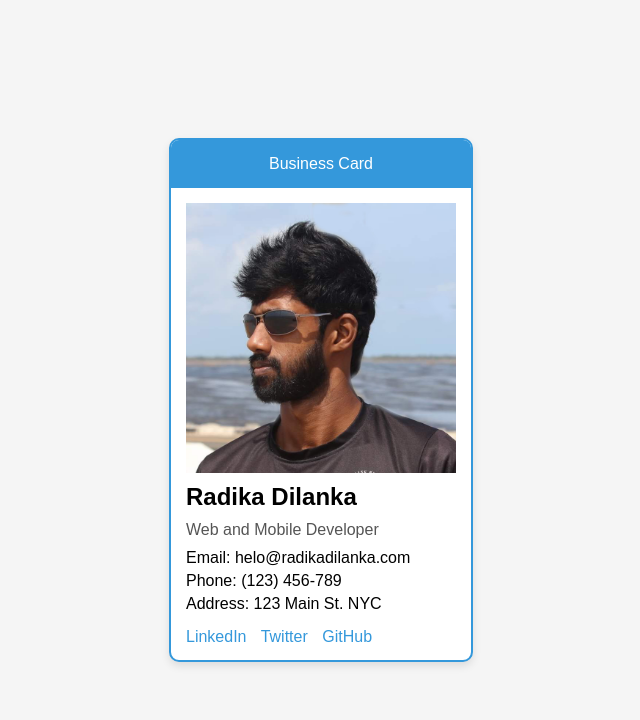
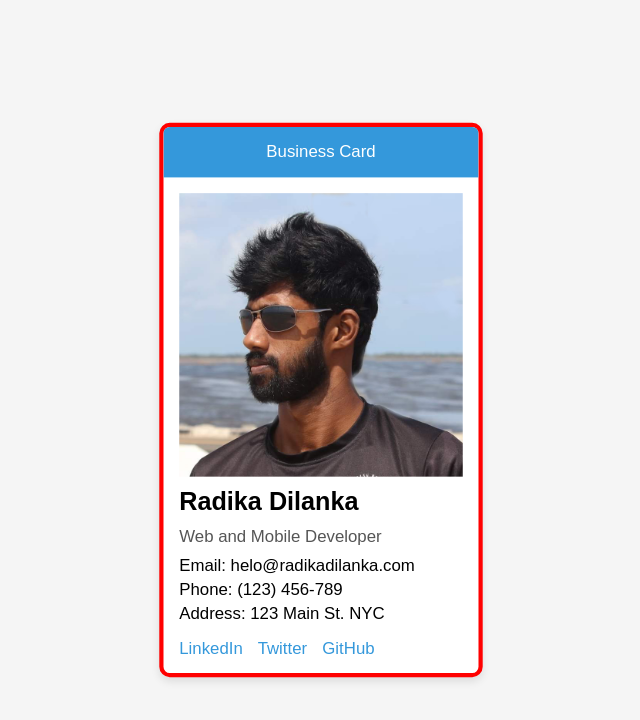
Before and after one commit to ashansilva1/01-business-card, a plain HTML site: page index.html in a window 1280 px wide. In both pictures the pointer is over the element 640 px from the left and 400 px from the top of the page. Shown: the whole page, without its empty margins (319-959 px from the left). Drawn offline with Linux system fonts and the light colour scheme.

Commit message:
feat: add scale animation to business card

```diff
--- a/index.html
+++ b/index.html
@@ -26,6 +26,7 @@
         border: 2px solid #3498db;
         box-shadow: 0 4px 8px rgba(0, 0, 0, 0.1);
         border-radius: 10px;
+        transition: transform 0.3s ease-in-out, border 0.3s ease-in-out;
       }
 
       .profile-image {
@@ -73,6 +74,11 @@
         text-decoration: none;
         color: #3498db;
       }
+
+      .business-card:hover {
+        transform: scale(1.05);
+        border: 4px solid red;
+      }
     </style>
   </head>
   <body>
```
